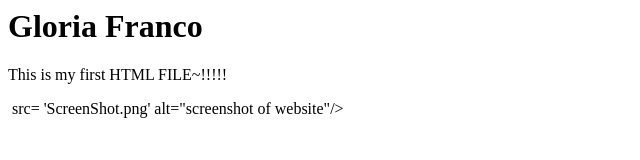
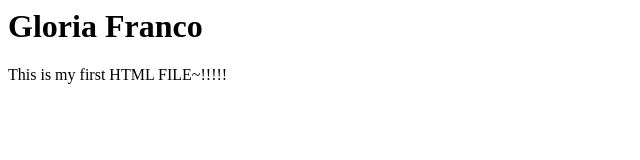
Before and after one commit to gloriagpf2009-lgtm/GPF_Fall-2026-COSC1350, a plain HTML site: page Index.html in a window 1280 px wide. Shown: the whole page, without its empty margins (0-640 px from the left). Drawn offline with Linux system fonts and the light colour scheme.

Commit message:
Remove screenshot image tag from Index.html
Removed image tag for screenshot from Index.html

```diff
--- a/Index.html
+++ b/Index.html
@@ -1,3 +1,2 @@
 <h1>Gloria Franco</h1>
 <p> This is my first HTML FILE~!!!!!</p>
-<img> src= 'ScreenShot.png' alt="screenshot of website"/>
```
